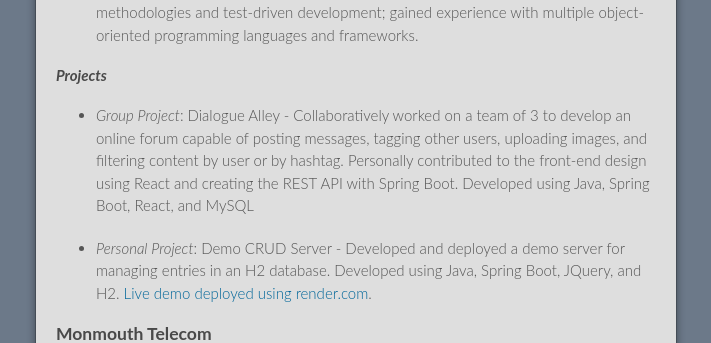
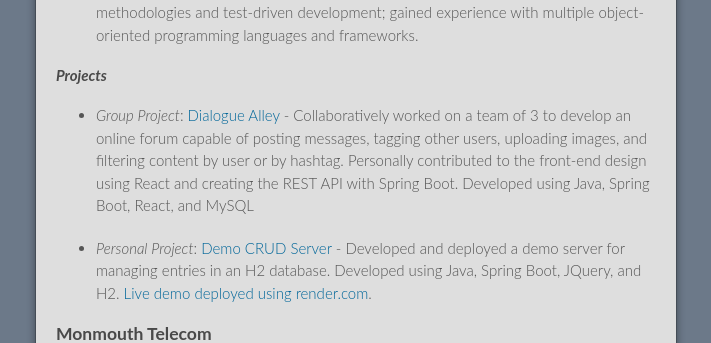
Before and after one commit to AndrewAscone/AndrewAscone, a Jekyll site: the page built from index.md, in a window 1280 px wide and 900 px high, scrolled down 1158 px. Shown: the part 154-497 px from the top of the window, without its empty margins (284-995 px from the left). Built offline with Jekyll 4.4.1, drawn with Linux system fonts in a browser that asks for light colours; our own code applies the rules of GitHub Pages for plain Markdown files; the repository's description, which GitHub fills in, is left out; part of the change alters nothing that is shown.

```diff
--- a/index.md
+++ b/index.md
@@ -39,11 +39,11 @@ communication, project management, application of technology-based solutions, an
 * Admitted in and completed Zip Code Wilmington’s software development program which accepts less than 10% of applicants; completed over 1000 hours of software development projects in immersive, full-stack training using Agile and Scrum methodologies and test-driven development; gained experience with multiple object-oriented programming languages and frameworks.
 
 #### *Projects*
-* *Group Project*: Dialogue Alley - Collaboratively worked on a team of 3 to develop an online forum capable of posting messages, tagging other users, uploading images, and filtering content by user or by hashtag. Personally contributed to the front-end design using React and creating the REST API with Spring Boot. Developed using Java, Spring Boot, React, and MySQL
+* *Group Project*: [Dialogue Alley](https://github.com/Formosa-Twitter/DialogueAlley) - Collaboratively worked on a team of 3 to develop an online forum capable of posting messages, tagging other users, uploading images, and filtering content by user or by hashtag. Personally contributed to the front-end design using React and creating the REST API with Spring Boot. Developed using Java, Spring Boot, React, and MySQL
 
     [[ Dialogue Alley ]](https://github.com/Formosa-Twitter/DialogueAlley)
 
-* *Personal Project*: Demo CRUD Server - Developed and deployed a demo server for managing entries in an H2 database. Developed using Java, Spring Boot, JQuery, and H2. [Live demo deployed using render.com](https://demo-crud-server.onrender.com).
+* *Personal Project*: [Demo CRUD Server](https://github.com/AndrewAscone/Demo-CRUD-Server) - Developed and deployed a demo server for managing entries in an H2 database. Developed using Java, Spring Boot, JQuery, and H2. [Live demo deployed using render.com](https://demo-crud-server.onrender.com).
 
     [[ Demo CRUD Server ]](https://github.com/AndrewAscone/Demo-CRUD-Server)
 
```
